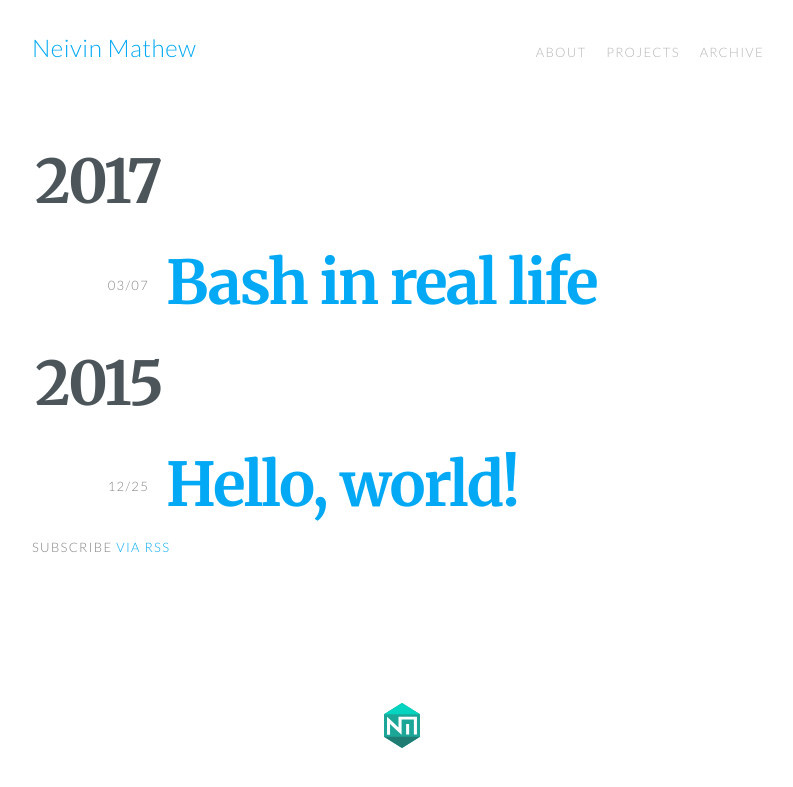
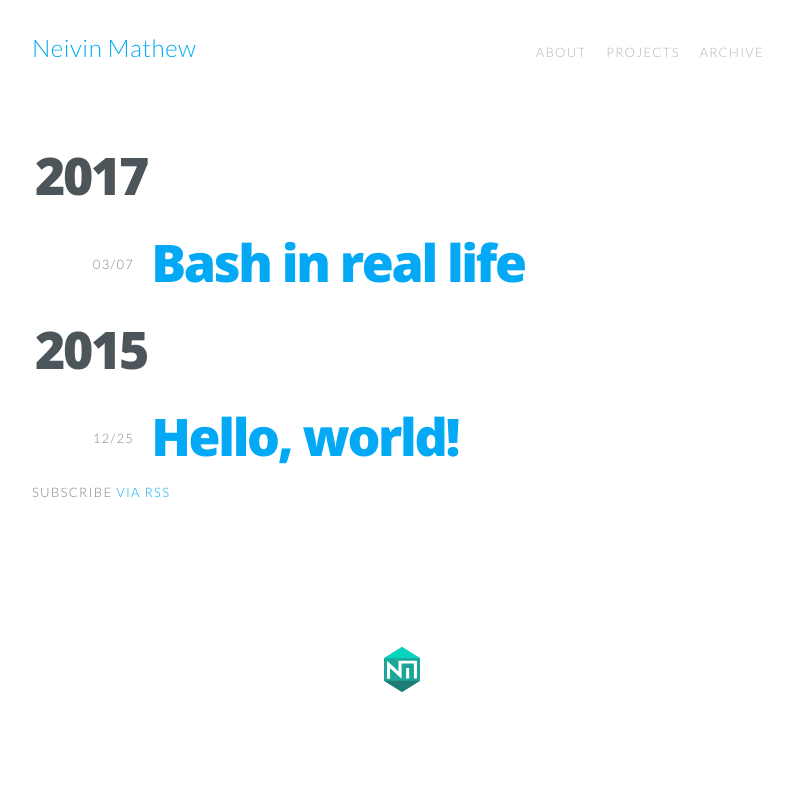
Before and after one commit to neivin/neivin.github.io, a Jekyll site: the page built from index.html, in a window 1280 px wide. Shown: the top 787 px of the page, without its empty margins (238-1031 px from the left). Built offline with Jekyll 4.4.1, drawn with Linux system fonts in a browser that asks for light colours.

Commit message:
change title fonts

```diff
--- a/_includes/head.html
+++ b/_includes/head.html
@@ -12,7 +12,7 @@
   <link rel="shortcut icon" href="/images/nmicon.ico" type="image/x-icon" />
 
   <link href="https://fonts.googleapis.com/css?family=Lato:300,700" rel="stylesheet">
-  <link href="https://fonts.googleapis.com/css?family=Merriweather:700" rel="stylesheet">
+  <link href="https://fonts.googleapis.com/css?family=Open+Sans:800" rel="stylesheet">
 
   <!-- Google Analytics code -->
   <script>
--- a/css/main.scss
+++ b/css/main.scss
@@ -4,7 +4,7 @@
 @charset "utf-8";
 
 // Global base values
-$base-font-family: 'Lato', Arial, sans-serif;
+$base-font-family: 'Lato', 'Helvetica', sans-serif;
 $base-font-size: 1.08em;
 $base-line-height: 1.7;
 $base-font-weight: 300;
@@ -12,10 +12,10 @@ $base-letter-spacing: 0.03em;
 $base-text-color: #4c555a;
 
 // Title properties
-$title-font-family: 'Merriweather', 'Times New Roman', serif;
-$title-font-size: 3.5em;
-$title-font-weight: 700;
-$title-letter-spacing: -$base-letter-spacing;
+$title-font-family: 'Open Sans', 'Helvetica', sans-serif;
+$title-font-size: 3em;
+$title-font-weight: 800;
+$title-letter-spacing: -$base-letter-spacing * 1.5;
 $title-color: #292e31;
 
 $body-font-family: $base-font-family;
```
